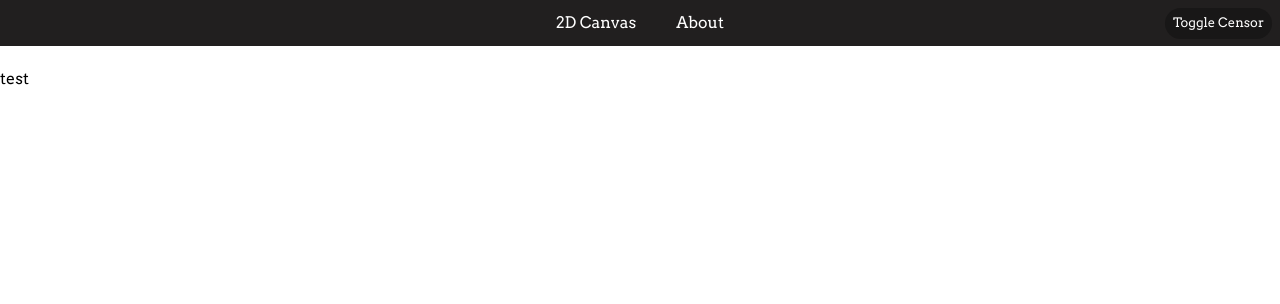
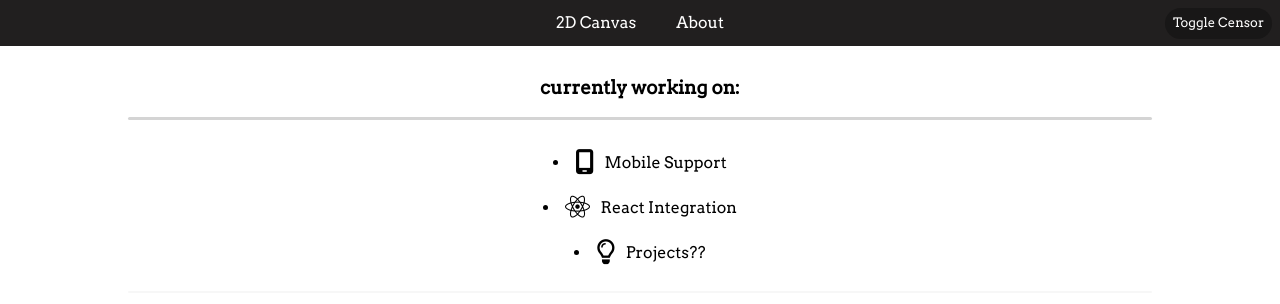
Before and after one commit to J-F2/mpb-test, a plain HTML site: page pages/about.html in a window 1280 px wide. Drawn offline with nearby package versions, Linux system fonts and the light colour scheme.

Commit message:
added a "currently working on"

```diff
--- a/index.css
+++ b/index.css
@@ -2,9 +2,7 @@ html, body {
     margin: 0;
     padding: 0;
     font-family: 'Arvo';
-    padding-top: 35px;
-    padding-bottom: 35px;
-
+    padding-top: 20px;
 }
 
 /* FONT SET */
@@ -85,11 +83,8 @@ nav a{
     padding: 14px 20px 14px 20px;
 }
 
-p {
-    align-items: center;
-    text-align: center;
+p, div {
     line-height: 30px;
-
 }
 
 hr {
@@ -98,12 +93,13 @@ hr {
     width: 80%;
     border-radius: 16px;
     border: none;
+    margin-bottom: 20px;
 }
 
-span {
+/* span {
     margin: auto;
     display: table;
-}
+} */
 
 .preformatted {
     text-align: center;
@@ -127,3 +123,27 @@ span {
 span {
     text-align: center;
 }
+
+.center {
+    text-align: center;
+}
+
+i {
+    font-size: 25;
+    position:relative;
+    top: 3px;
+}
+
+.spaced {
+    line-height: 45px;
+}
+
+ul {
+    padding-left: 0;
+    list-style-position: inside;
+  }
+
+.thin {
+    height: 2px;
+    opacity: 0.2;
+}
--- a/pages/about.html
+++ b/pages/about.html
@@ -4,7 +4,7 @@
         <link href='https://fonts.googleapis.com/css?family=Arvo' rel='stylesheet'>
         <link rel="stylesheet" href="https://cdnjs.cloudflare.com/ajax/libs/font-awesome/6.2.0/css/all.min.css">
 
-        <title>2D Canvas</title>
+        <title>About</title>
     </head>
     <body id="body">
         <nav>
@@ -19,9 +19,16 @@
               <button type="button" id="censorButton" onclick="censorToggle()">Toggle Censor</button>
             </ul>
         </nav>
-
-        <div>
-            test
+        <br>
+        <h3 class="center">currently working on:</h3>
+        <div class="center spaced">
+            <hr>
+            <ul>
+                <li><i class="fa-solid fa-mobile-screen"></i>  &nbsp Mobile Support</li>
+                <li><i class="fa-brands fa-react"></i>  &nbsp React Integration</li>
+                <li><i class="fa-regular fa-lightbulb"></i> &nbsp Projects??</li>
+            </ul>
+            <hr class="thin">
         </div>
 
         <!--SCRIPTS-->
```
Also changed, not shown: index.html (+1 -1 lines).
